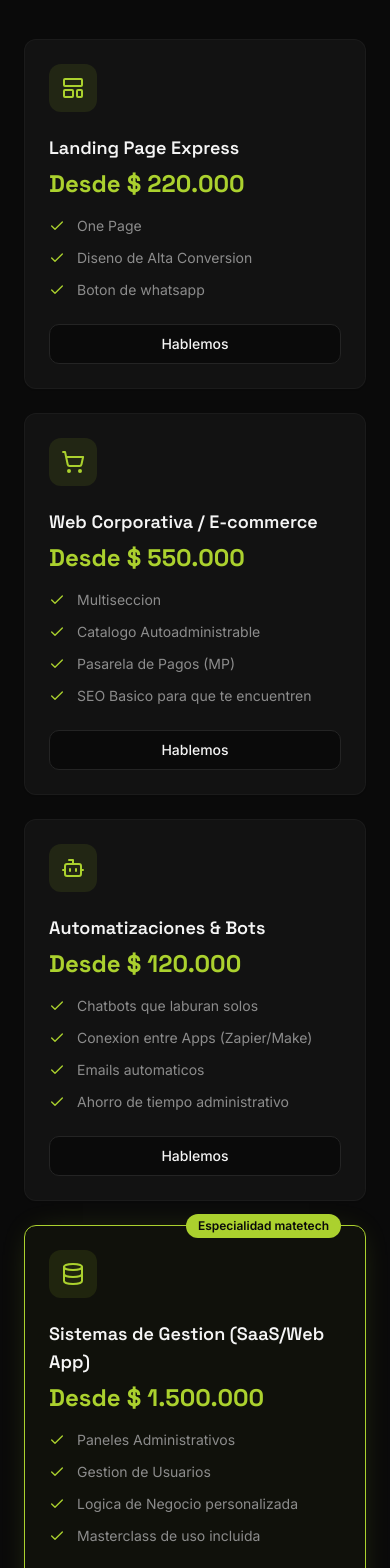
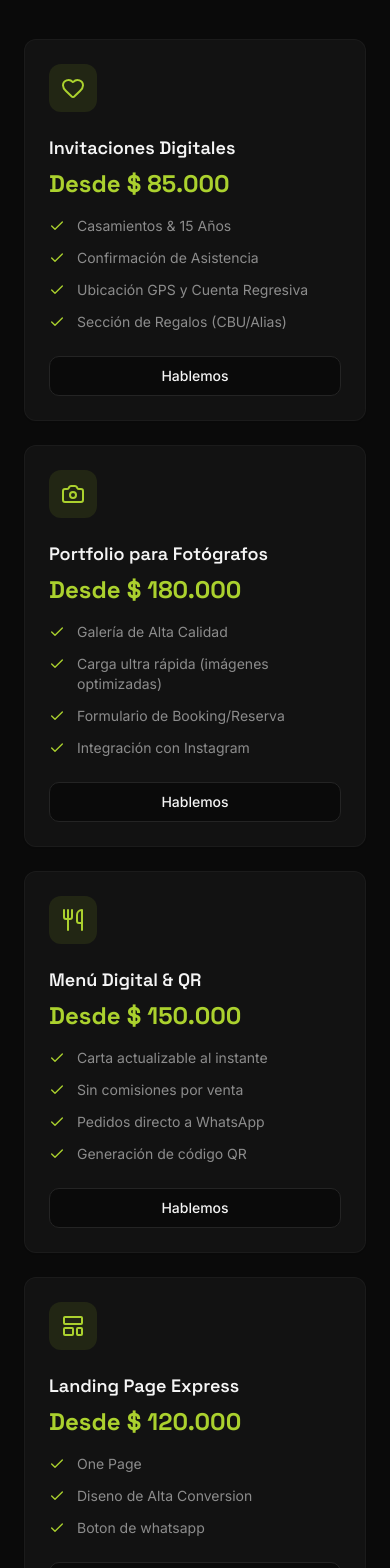
Before and after one commit to mathyled/matetech, a Next.js app: page / in a window 390 px wide. Shown: the part 3600-5168 px from the top of the page. Built offline with nearby package versions, Linux system fonts and the light colour scheme.

Commit message:
feat(mobile first): correcion de form y agreguué nuevos servicios

```diff
--- a/components/contact.tsx
+++ b/components/contact.tsx
@@ -29,8 +29,9 @@ export function Contact() {
   }
 
   return (
-    <section id="contacto" className="px-6 py-24 md:py-32">
-      <div className="mx-auto max-w-7xl">
+
+    <section id="contacto" className="px-2 py-16 sm:px-2 md:py-24 lg:py-32" >
+      <div className="mx-auto max-w-7xl ">
         <ScrollReveal>
           <div className="relative overflow-hidden rounded-2xl border border-primary/20 bg-primary/[0.03]">
             {/* Background grid */}
@@ -42,8 +43,7 @@ export function Contact() {
                 backgroundSize: "32px 32px",
               }}
             />
-
-            <div className="relative z-10 grid gap-10 p-8 md:grid-cols-2 md:gap-16 md:p-14">
+            <div className="relative z-10 grid gap-8 p-6 sm:gap-12 sm:p-12 md:grid-cols-2 md:gap-16 md:p-14">
               {/* Left column - messaging */}
               <div className="flex flex-col justify-center">
                 <div className="mb-4 inline-flex w-fit items-center gap-2 rounded-full border border-primary/20 bg-primary/5 px-4 py-1.5 text-sm font-medium text-primary">
@@ -51,14 +51,14 @@ export function Contact() {
                   100% bonificada
                 </div>
 
-                <h2 className="font-display text-3xl font-bold text-foreground sm:text-4xl md:text-5xl">
+                <h2 className="font-display text-2xl font-bold text-foreground sm:text-3xl md:text-4xl lg:text-5xl">
                   <span className="text-balance">
                     Hablemos de tu{" "}
                     <span className="text-primary">próximo proyecto</span>
                   </span>
                 </h2>
 
-                <p className="mt-4 max-w-md text-pretty text-lg leading-relaxed text-muted-foreground">
+                <p className="mt-4 text-pretty text-base leading-relaxed text-muted-foreground sm:text-lg md:max-w-md">
                   Contanos tu idea y te respondemos en menos de 24hs con un
                   plan de accion.
                 </p>
@@ -82,7 +82,7 @@ export function Contact() {
               {/* Right column - form */}
               <div>
                 {submitted ? (
-                  <div className="flex h-full flex-col items-center justify-center rounded-xl border border-primary/20 bg-card p-10 text-center">
+                  <div className="flex h-full min-h-[300px] flex-col items-center justify-center rounded-xl border border-primary/20 bg-card p-6 text-center sm:p-8 md:p-10">
                     <div className="mb-4 flex h-14 w-14 items-center justify-center rounded-full bg-primary/10">
                       <CheckCircle2 className="h-7 w-7 text-primary" />
                     </div>
@@ -96,9 +96,9 @@ export function Contact() {
                 ) : (
                   <form
                     onSubmit={handleSubmit}
-                    className="flex flex-col gap-5 rounded-xl border border-border/50 bg-card p-6 md:p-8"
+                    className="flex flex-col gap-5 rounded-xl border border-border/50 bg-card p-5 sm:p-6 md:p-8"
                   >
-                    <div className="grid gap-5 sm:grid-cols-2">
+                    <div className="grid gap-4 sm:grid-cols-2 sm:gap-5">
                       <div className="flex flex-col gap-2">
                         <Label htmlFor="name" className="text-foreground">
                           Nombre
@@ -155,7 +155,7 @@ export function Contact() {
 
                     <Button type="submit" size="lg" className="mt-1 gap-2 text-base">
                       <Send className="h-4 w-4" />
-                      Agendar consulta bonificada
+                      Agendar consulta
                     </Button>
                   </form>
                 )}
@@ -171,7 +171,7 @@ export function Contact() {
             <p className="text-sm text-muted-foreground">
               {"Sos desarrollador? "}
               <a
-                href="mailto:talentos@matetech.com.ar"
+                href="mailto:hola@matetech.com.ar"
                 className="font-medium text-primary transition-colors hover:text-primary/80"
               >
                 Unite a nuestra base de talentos
--- a/components/footer.tsx
+++ b/components/footer.tsx
@@ -3,7 +3,7 @@ import Image from "next/image"
 export function Footer() {
   return (
     <footer className="border-t border-border/50 px-6 py-8">
-      <div className="mx-auto flex max-w-7xl flex-col items-center justify-between gap-4 md:flex-row">
+      <div className="mx-auto flex max-w-7xl flex-col items-center justify-between gap-4 md:flex-row sm:px-2">
         <div className="flex items-center gap-3">
              <p className="flex items-center gap-1.5 text-xs text-muted-foreground">
             {"© 2026 "}
--- a/components/pricing.tsx
+++ b/components/pricing.tsx
@@ -6,15 +6,58 @@ import {
   Smartphone,
   HeartHandshake,
   Check,
+  Utensils,
+  Camera,
+  Heart,
 } from "lucide-react"
 import { Card, CardContent, CardHeader } from "@/components/ui/card"
 import { Button } from "@/components/ui/button"
 
 const services = [
   {
+    icon: Heart,
+    title: "Invitaciones Digitales",
+    price: "Desde $ 85.000",
+    features: [
+      "Casamientos & 15 Años",
+      "Confirmación de Asistencia",
+      "Ubicación GPS y Cuenta Regresiva",
+      "Sección de Regalos (CBU/Alias)",
+    ],
+    highlighted: false,
+  },
+
+  // Opción 2: Portfolios (Ideal creativos)
+  {
+    icon: Camera,
+    title: "Portfolio para Fotógrafos",
+    price: "Desde $ 180.000",
+    features: [
+      "Galería de Alta Calidad",
+      "Carga ultra rápida (imágenes optimizadas)",
+      "Formulario de Booking/Reserva",
+      "Integración con Instagram",
+    ],
+    highlighted: false,
+  },
+
+  // Opción 3: Gastronomía (Ideal locales de barrio)
+  {
+    icon: Utensils,
+    title: "Menú Digital & QR",
+    price: "Desde $ 150.000",
+    features: [
+      "Carta actualizable al instante",
+      "Sin comisiones por venta",
+      "Pedidos directo a WhatsApp",
+      "Generación de código QR",
+    ],
+    highlighted: false,
+  },
+  {
     icon: LayoutTemplate,
     title: "Landing Page Express",
-    price: "Desde $ 220.000",
+    price: "Desde $ 120.000",
     features: [
       "One Page",
       "Diseno de Alta Conversion",
@@ -40,7 +83,7 @@ const services = [
     price: "Desde $ 120.000",
     features: [
       "Chatbots que laburan solos",
-      "Conexion entre Apps (Zapier/Make)",
+      "Conexion entre Apps (N8N/Make)",
       "Emails automaticos",
       "Ahorro de tiempo administrativo",
     ],
--- a/package.json
+++ b/package.json
@@ -1,5 +1,5 @@
 {
-  "name": "my-project",
+  "name": "matetech",
   "version": "0.1.0",
   "private": true,
   "scripts": {
```
